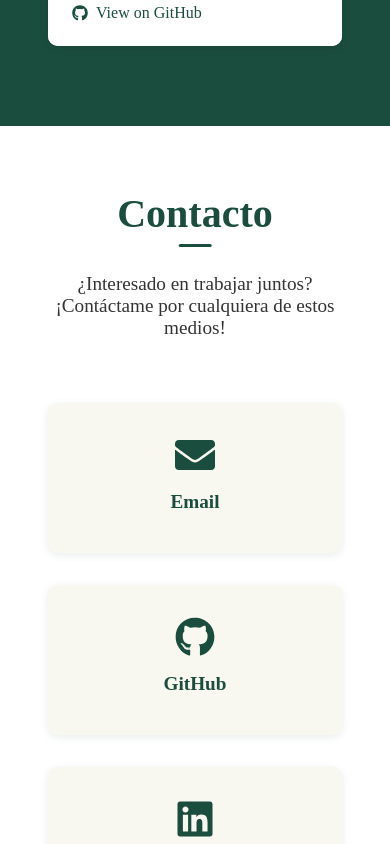
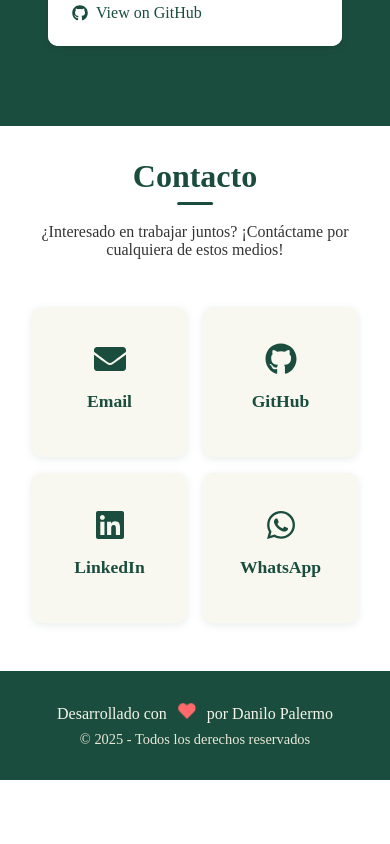
Before and after one commit to palermodp/portfolio, a React (Vite) app: page / in a window 390 px wide. Shown: the part 5760-6604 px from the top of the page. After the commit the page ends 6540 px from the top, so only its background shows below. Built offline with nearby package versions, Linux system fonts and the light colour scheme.

Commit message:
Mejora en Contact

```diff
--- a/src/components/Contact/Contact.css
+++ b/src/components/Contact/Contact.css
@@ -39,16 +39,18 @@
 
 .contact-grid {
   display: grid;
-  grid-template-columns: repeat(auto-fit, minmax(250px, 1fr));
-  gap: 2rem;
+  grid-template-columns: repeat(4, 1fr);
+  gap: 1.5rem;
   padding: 1rem;
+  max-width: 1200px;
+  margin: 0 auto;
 }
 
 .contact-item {
   display: flex;
   flex-direction: column;
   align-items: center;
-  padding: 2rem;
+  padding: 1.5rem;
   background-color: #f8f8f0;
   border-radius: 10px;
   text-decoration: none;
@@ -86,7 +88,40 @@
 }
 
 @media (max-width: 768px) {
+  .contact {
+    padding: 2rem 1rem;
+  }
+
+  .contact h2 {
+    font-size: 2rem;
+    margin-bottom: 0.5rem;
+  }
+
+  .contact-description {
+    font-size: 1rem;
+    margin-bottom: 2rem;
+  }
+
   .contact-grid {
-    grid-template-columns: 1fr;
+    grid-template-columns: repeat(2, 1fr);
+    gap: 1rem;
+  }
+
+  .contact-item {
+    padding: 1rem;
+    min-height: 150px;
+    justify-content: center;
+  }
+
+  .contact-icon {
+    font-size: 2rem;
+  }
+
+  .contact-item span {
+    font-size: 1.1rem;
+  }
+
+  .contact-item p {
+    font-size: 0.9rem;
   }
 }
```
